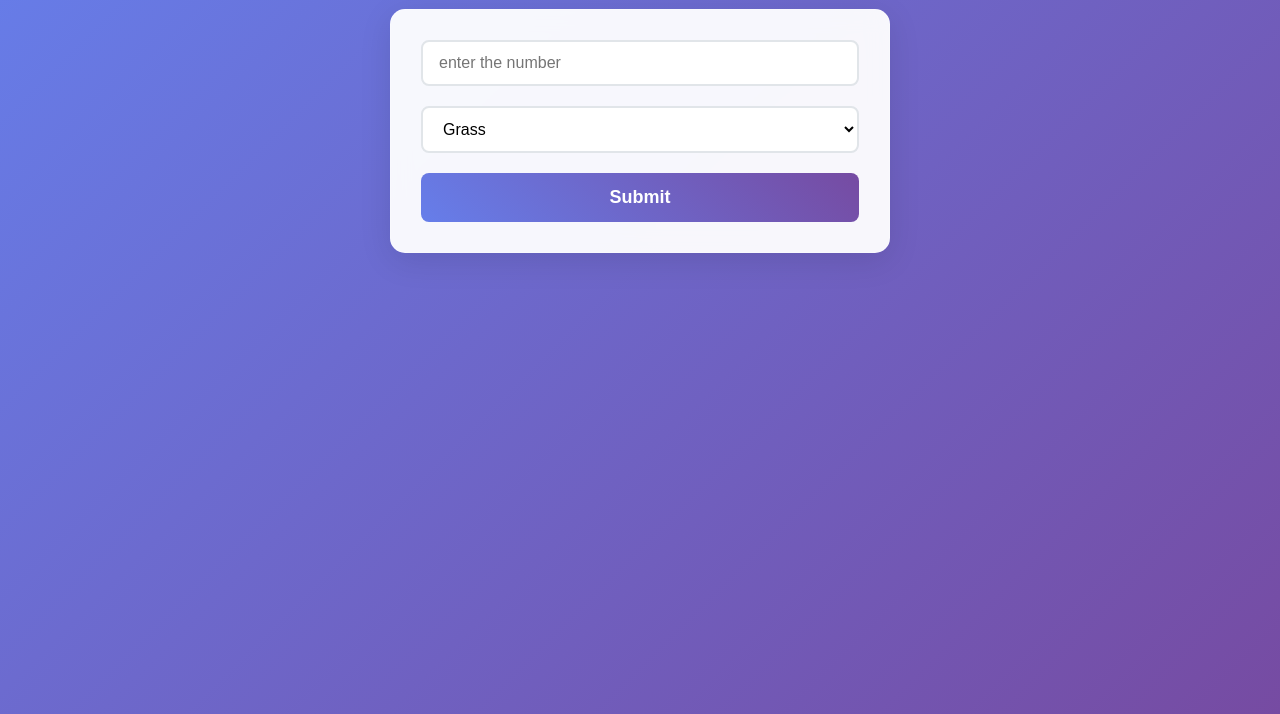
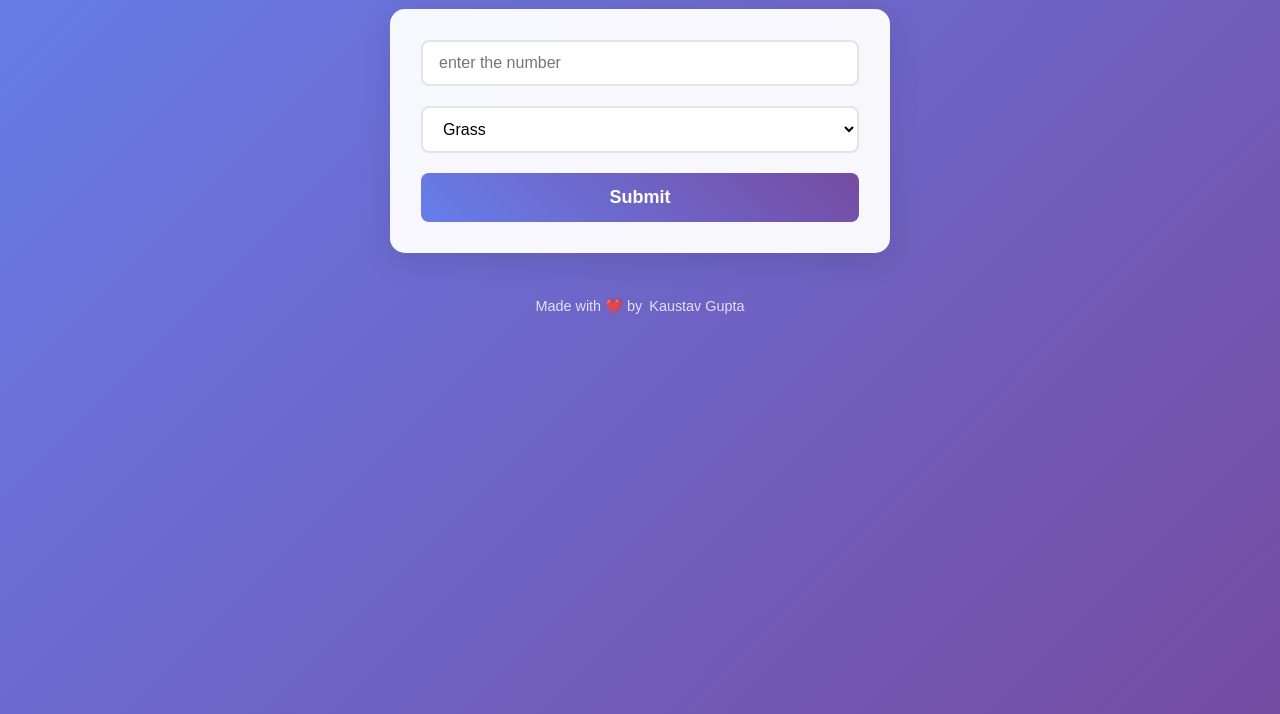
Before and after one commit to kaustavxg/pokemon-card-generator, a plain HTML site: page index.html in a window 1280 px wide. Shown: the part 86-800 px from the top of the page. Drawn offline with Linux system fonts and the light colour scheme.

Commit message:
final-commit

```diff
--- a/index.html
+++ b/index.html
@@ -31,6 +31,11 @@
             <button id="submit">Submit</button>
         </div>
     </div>
+
+    <div class="footer">
+        <h3>Made with ❤️ by<a href="https://github.com/kaustavxg" class="developer-link" target="_blank"> Kaustav Gupta</a></h3>
+    </div>
+
 </body>
 <script src="script.js"></script>
 </html>
--- a/style.css
+++ b/style.css
@@ -274,3 +274,30 @@ h1 {
         font-size: 0.8rem !important;
     }
 }
+
+/* Footer styling */
+.footer {
+    text-align: center;
+    margin-top: 30px;
+    padding: 15px;
+}
+
+.footer h3 {
+    color: white !important;
+    font-size: 0.9rem !important;
+    font-weight: 300 !important;
+    margin: 0 !important;
+    opacity: 0.8;
+}
+
+.developer-link {
+    color: #ffffff;
+    text-decoration: none;
+    margin-left: 3px;
+    transition: opacity 0.2s ease;
+}
+
+.developer-link:hover {
+    opacity: 0.7;
+    text-decoration: underline;
+}
```
Also changed, not shown: 1 other file.
